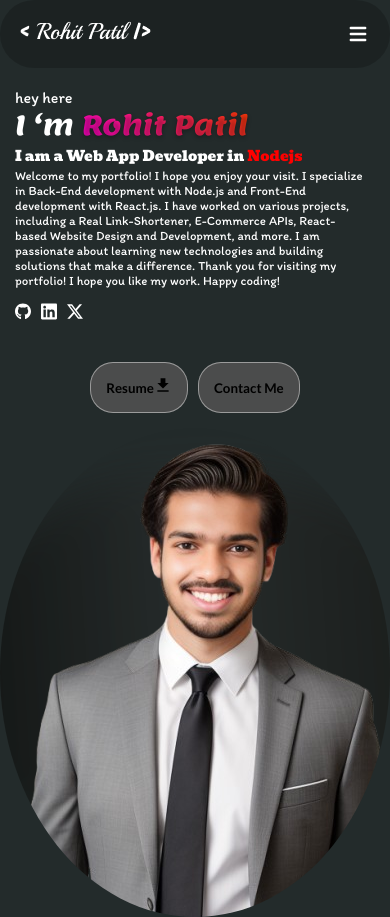
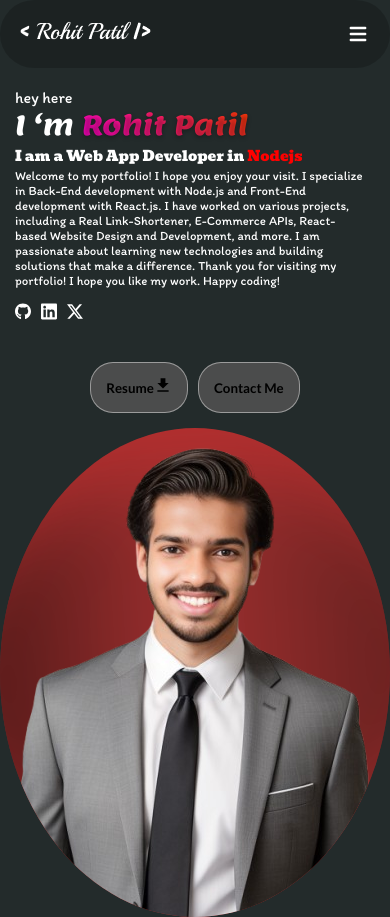
Before and after one commit to rohitrpatil45/portfolio, a React (Vite) app: page / in a window 390 px wide. Built offline with nearby package versions, Linux system fonts and the light colour scheme.

Commit message:
add the reponsive css of tablet

```diff
--- a/src/components/herosection.css
+++ b/src/components/herosection.css
@@ -173,8 +173,30 @@ background: red;
   .mainright {
     width: 100%;
     overflow: hidden;
-    /* background: red; */
+    background: rgba(221, 49, 49, 0.781);
     height: auto;
+
+    /* display: none; */
+
+  }
+
+  .mainright::after{
+    content: "";
+    filter: blur(39px);
+  }
+
+  .image-cotnainer{
+    display: flex;
+    justify-content: center;
+    align-items: center;
+  }
+
+
+
+  .image-cotnainer{
+    object-fit: cover;
+    background-size: cover;
+    background-position: center;
   }
   /* .paragraph-container{
 
@@ -185,3 +207,23 @@ background: red;
       }
        */
 }
+
+
+@media (min-width: 579px) and (max-width :1266px){
+
+.mainright::after{
+  background: linear-gradient(rgba(31, 31, 20, 0.685),rgba(59, 51, 50, 0.171),rgba(19, 16, 13, 0.562));
+
+}
+.heromainsection {
+  display: flex;
+  flex-direction: column;
+}
+
+.mainright{
+  overflow: hidden;
+}
+.image-cotnainer img{
+padding-right: 50px;
+}
+}
```
